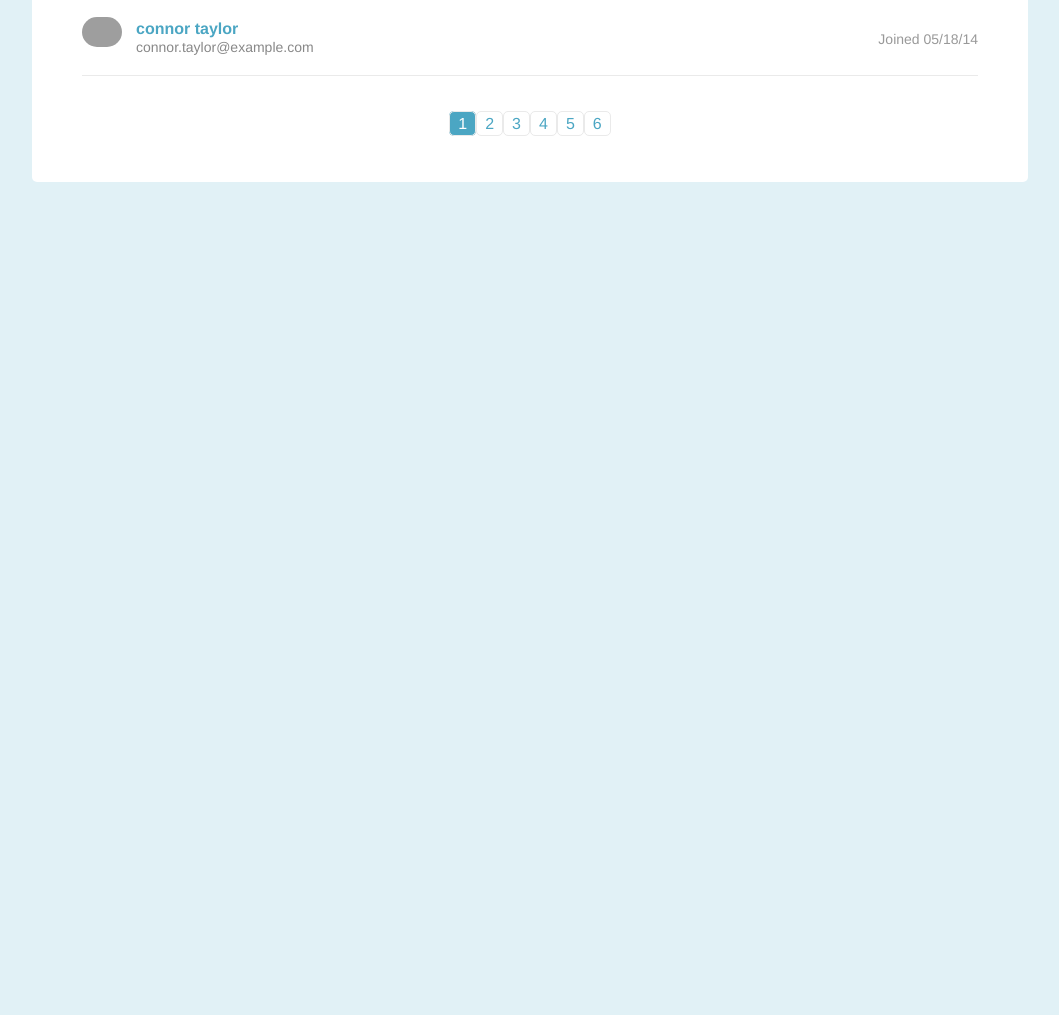
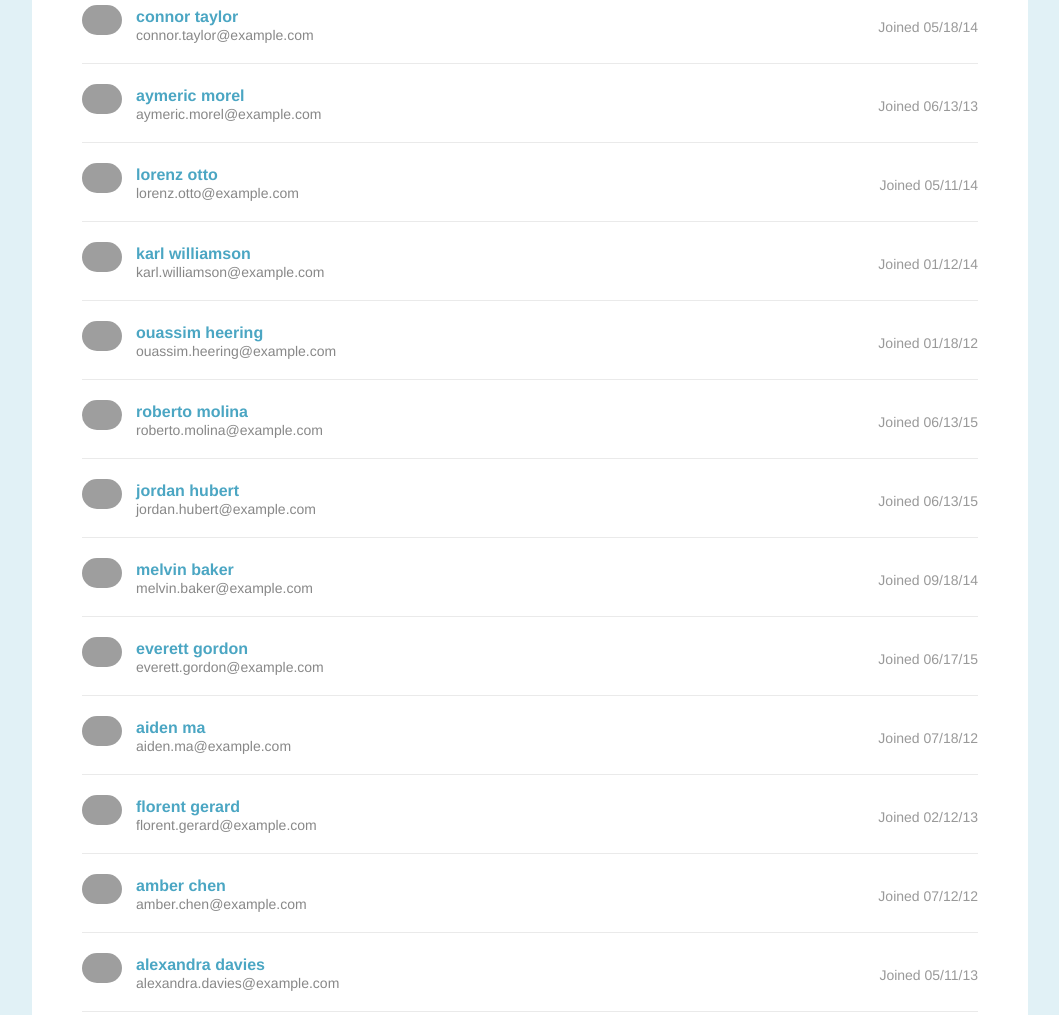
Before and after one commit to frankRose1/Pagination-Content-Filter, a plain HTML site: page index.html in a window 1280 px wide. Shown: the part 848-1863 px from the top of the page, without its empty margins (110-1169 px from the left). Before the commit the page ends 1080 px from the top, so only its background shows below. Drawn offline with Linux system fonts and the light colour scheme; grey boxes are pictures that could not be loaded.

Commit message:
working on refactoring the javascript

```diff
--- a/index.html
+++ b/index.html
@@ -558,6 +558,6 @@
 
     </div>
 
-  <script src="main.js"></script>
+  <script src="scripts/app.js"></script>
   </body>
 </html>
--- a/main.js
+++ b/main.js
@@ -79,7 +79,6 @@ searchDiv.appendChild(searchInput);
 searchDiv.appendChild(searchButton);
 
 pageHeader.appendChild(searchDiv);
-
 //use the search input to sort through the studentList on keyup and on button click
 function displayStudents(){
 
@@ -87,8 +86,9 @@ function displayStudents(){
   const filter = searchInput.value.toLowerCase();
   // Loop through all students, and hide those who don't match the search query
   for (let i = 0; i < studentDetails.length; i++) {
-    const studentName = document.querySelectorAll('.student-details h3')[i].innerHTML;
-    const studentEmail = document.querySelectorAll('.student-details span')[i].innerHTML;
+    const studentName = document.querySelectorAll('.student-item h3')[i].innerHTML;
+    const studentEmail = document.querySelectorAll('.student-item span.email')[i].innerHTML;
+
     if (studentName.toLowerCase().indexOf(filter) > -1 ||
         studentEmail.toLowerCase().indexOf(filter) > - 1 ) {
             console.log(studentName, studentEmail);
@@ -99,6 +99,7 @@ function displayStudents(){
           }
   } //end loop
 }
+//have to somehow figure out how to pass the list to our function
 
 searchButton.addEventListener('click', displayStudents);
 searchInput.addEventListener('keyup', displayStudents);
--- /dev/null
+++ b/scripts/app.js
@@ -0,0 +1,37 @@
+//we want to implement pagination and show links based on the number of items
+    //pagination logic:
+        //we need a limit, number of students per page -> 10
+        //we need to skip certain items if they dont fall in the range
+            //(eg) on page 4? we want to show 11-20
+        //we also need to know what page we're currently on, default 1
+
+//we also want to add a search feature that will filter the list and display it on the page
+
+
+const studentList = document.querySelectorAll('.student-item'); //nodelist of all the students
+const totalStudents = studentList.length;
+
+studentList.forEach(student => { //hide all of the students
+    student.style.display = 'none';
+});
+
+function pagination( page = 1, list = studentList){
+    //we have a nodeList and we only want to display a certain number of the students based on a page
+    const limit = 10; //students per page
+    const pagesNeeded = Math.ceil(list / limit);
+    const skip = (page * limit) - limit;
+                // 1  *   10   -  10   -> we skip 0( show the first 10 )
+                // 2 *     10  -   10  ->  we skip 10 (first 10 are skipped) how do we hide everything after 20?
+    //now we need an upper value
+
+    //loop over the list and see where the students land
+    list.forEach( (el, i) => {
+        //if the index is greater than the skip then we show the student
+        if ( i >= skip ) {
+            el.style.display = 'block';
+        }
+    });// end loop
+
+}
+
+pagination();
```
